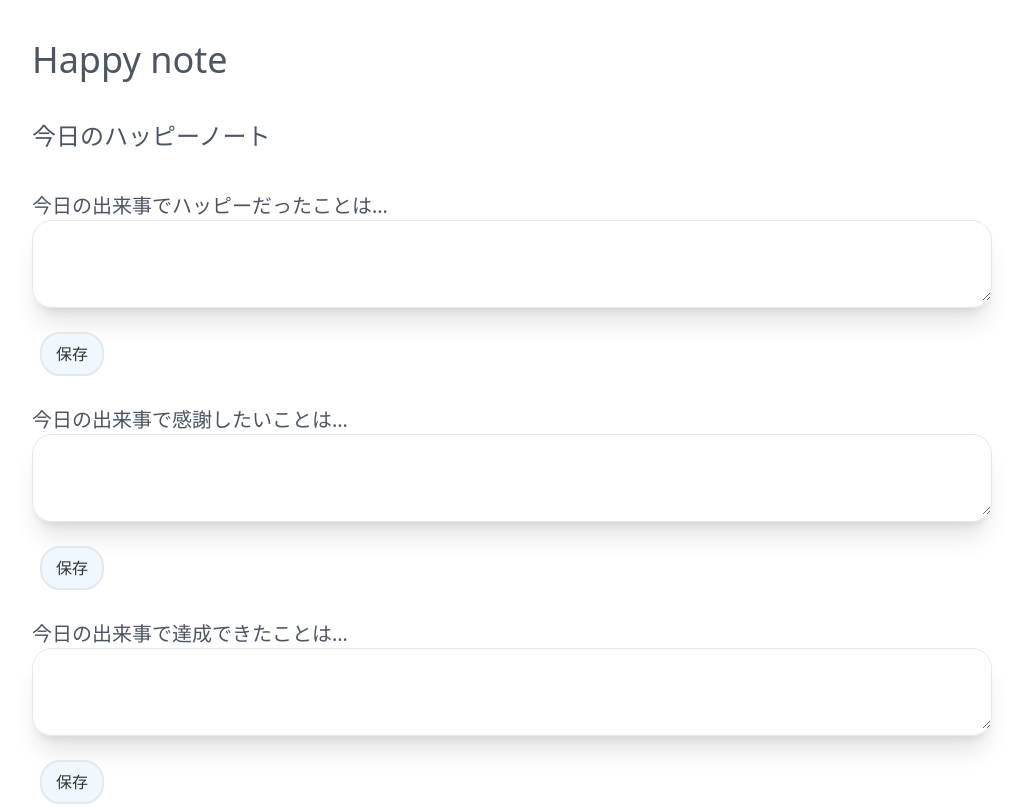
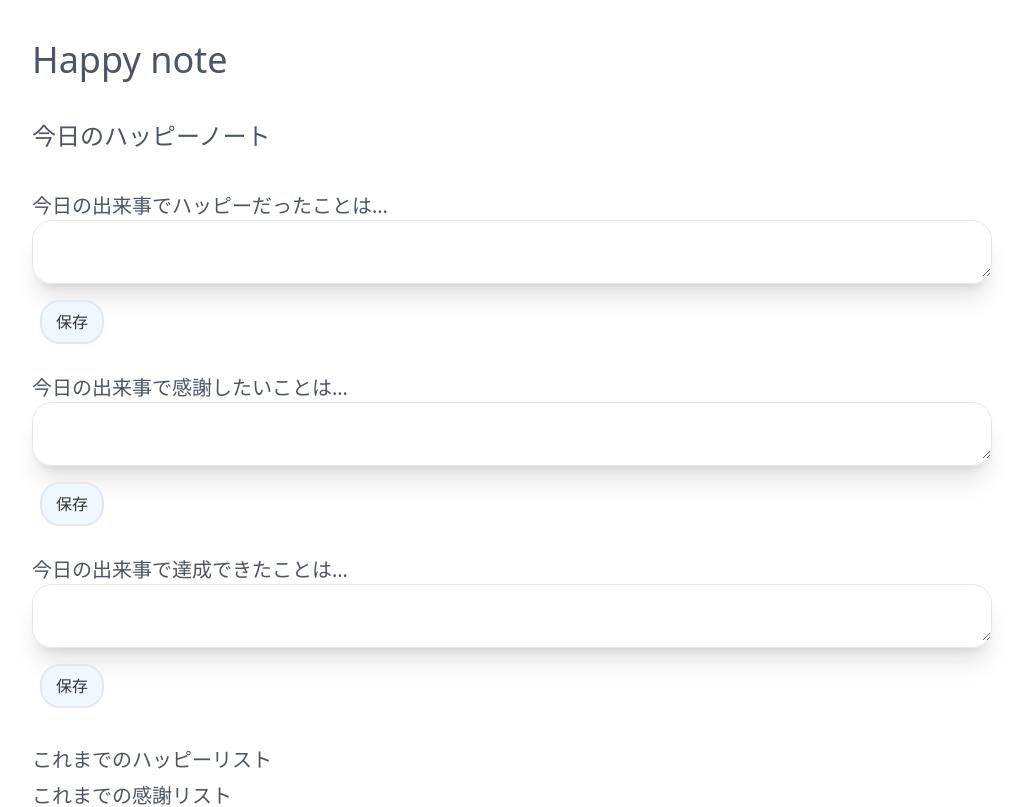
Before and after one commit to khiz125/happy-note-backend, a React (Create React App) app: page / in a window 1280 px wide. Shown: the top 807 px of the page, without its empty margins (128-1151 px from the left). Built offline with nearby package versions, Linux system fonts and the light colour scheme; no server answers.

Commit message:
update style

```diff
--- a/src/components/InputTextArea.tsx
+++ b/src/components/InputTextArea.tsx
@@ -45,14 +45,14 @@ const InputTextArea: React.FC<InputTextAreaProps> = ({
     <div className="mb-2 w-full">
       <form onSubmit={handleSubmit}>
         <div className="mb-2 w-full">
-          <div className='shadow-xl rounded-[20px] border border-gray-200 mb-4'>
+          <div className='shadow-xl rounded-[20px] border border-gray-200 mb-2'>
             <textarea
               className='relative hidden-scrollbar text-[#8A8684] min-w-[300px]
             border-gray-200 outline-none focus:border-[#D9D9D9] w-full p-4 rounded-[20px]'
               name={`${name}`}
               id=""
               cols={40}
-              rows={2}
+              rows={1}
               value={inputText}
               onChange={(e) => setInputText(e.target.value)}
             />
```
